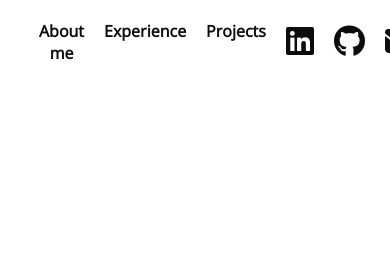
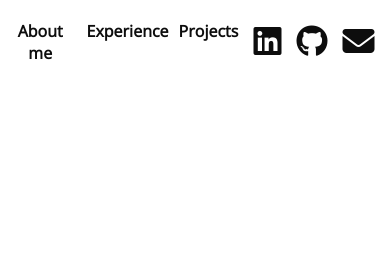
Before and after one commit to lawang24/lawang24, a plain HTML site: page index.html in a window 390 px wide. Shown: the top 265 px of the page. Drawn offline with nearby package versions, Linux system fonts and the light colour scheme.

Commit message:
Fixed mobile navbar gaps

```diff
--- a/styles.css
+++ b/styles.css
@@ -111,6 +111,24 @@ nav label {
     margin-right: 4%;
 }
 
+@media screen and (width<=450px) {
+
+    nav .menu,
+    .left,
+    .right {
+        display: flex;
+        gap: 15px;
+        align-items: center;
+    }
+
+    .menu>.left {
+        margin-left: 1%;
+    }
+
+    nav .list {
+        gap: 10px;
+    }
+}
 
 /*--------------------------------------------------------------------------------*/
 
@@ -444,8 +462,8 @@ nav label {
         align-items: center;
     }
 
-    #experience>ul>li{
-        margin: 20px auto ;
+    #experience>ul>li {
+        margin: 20px auto;
     }
 
 }
@@ -509,14 +527,16 @@ nav label {
     text-align: left;
 }
 
-@media screen and (width <=600px){
-    .flip-card-back>h2{
+@media screen and (width <=600px) {
+    .flip-card-back>h2 {
         font-size: 1.3rem;
     }
-    .flip-card-back li{
+
+    .flip-card-back li {
         font-size: .9rem;
     }
 }
+
 /*--------------------------------------------------------------------------------*/
 
 #ending {
```
